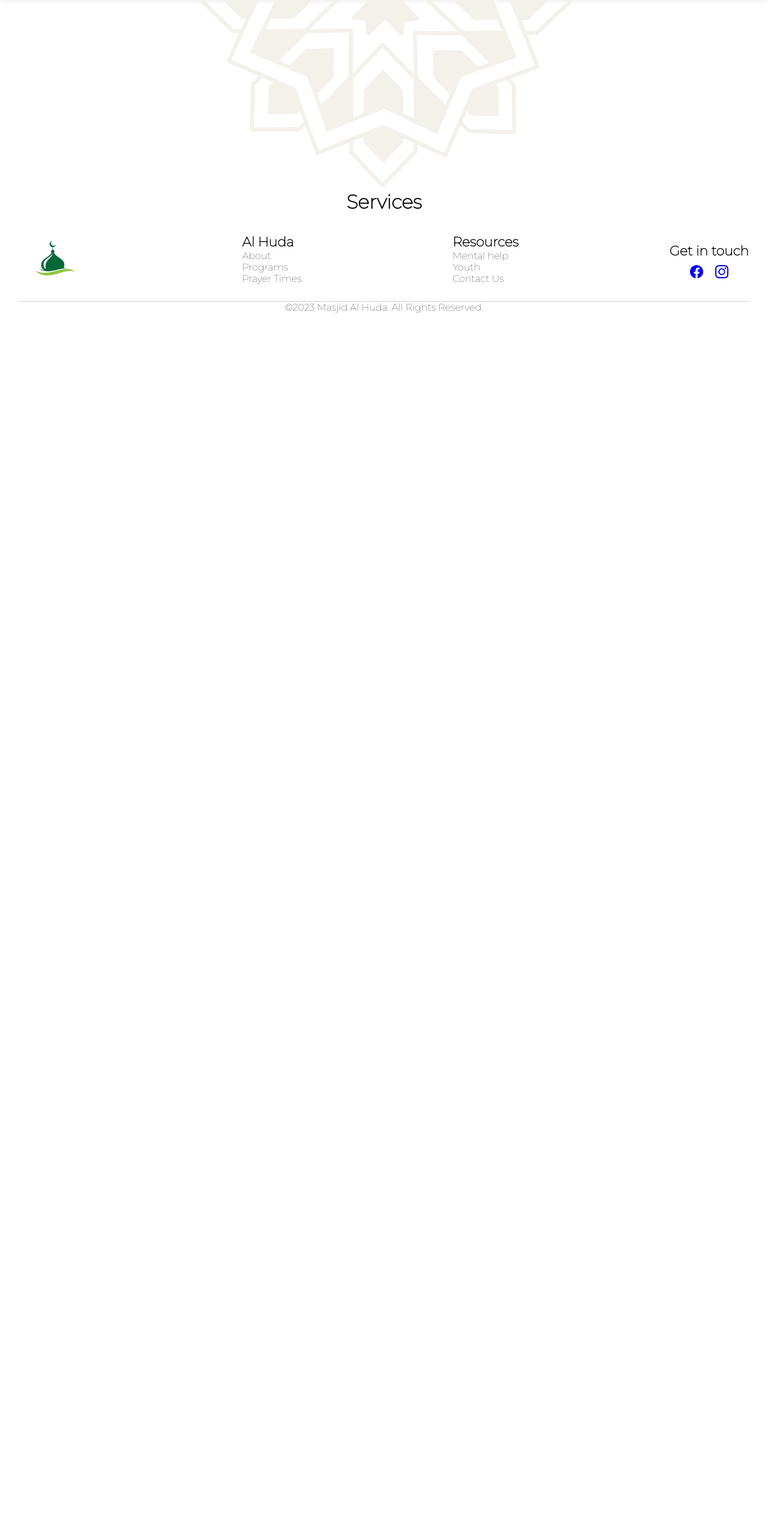
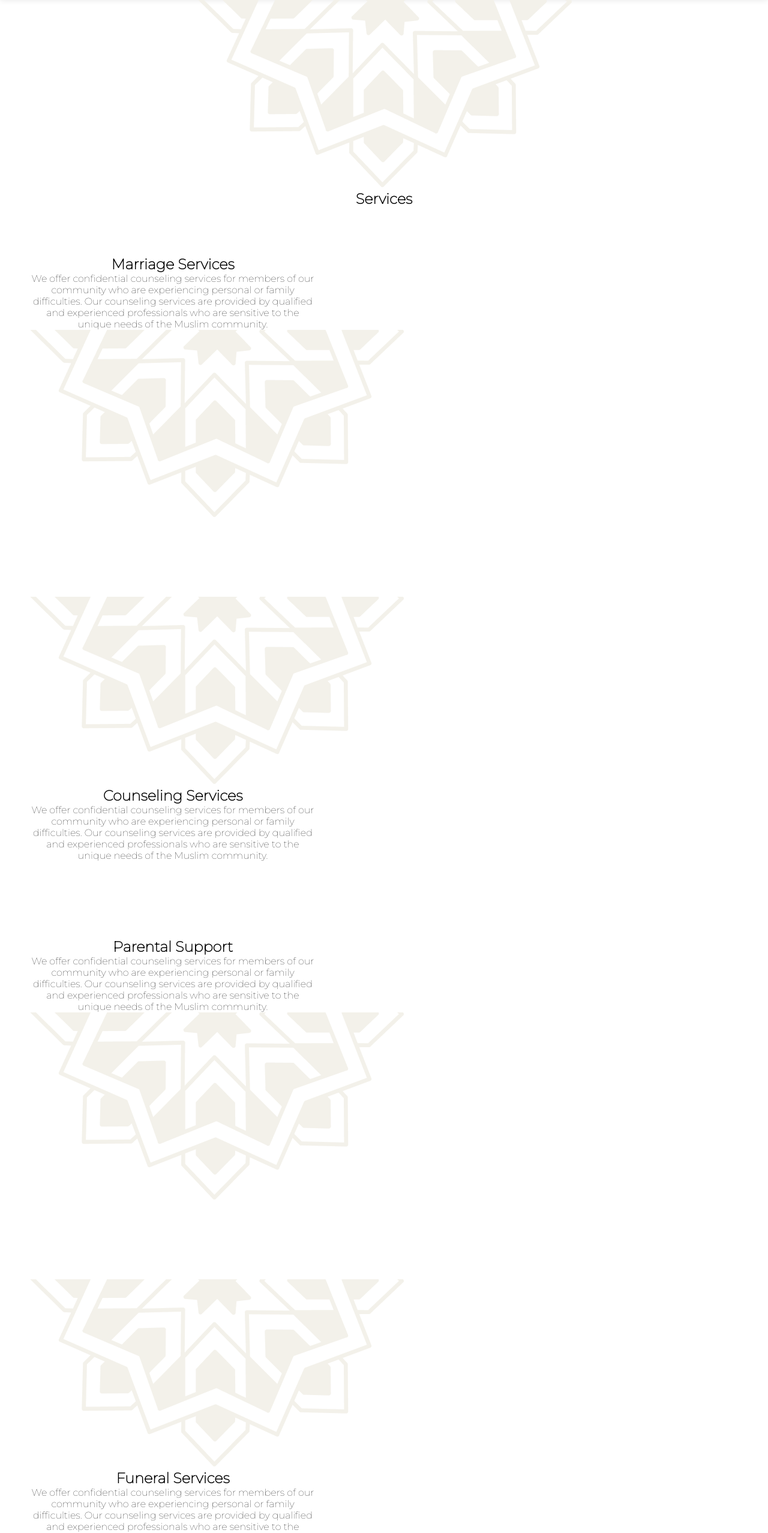
Before and after one commit to nabdi7/masjid, a React (Create React App) app: page /services in a window 1280 px wide. Shown: the part 140-2696 px from the top of the page at 60% size. Before the commit the page ends 800 px from the top, so only its background shows below. Built offline with nearby package versions, Linux system fonts and the light colour scheme.

Commit message:
first commit

```diff
--- a/src/App.js
+++ b/src/App.js
@@ -5,7 +5,7 @@ import Navbar from './components/Navbar';
 import Home from './components/Home';
 import About from './components/About';
 import Services from './components/Services';
-import Programs from './components/Programs';
+import Education from './components/Education';
 import Donate from './components/Donate';
 import Prayer from './components/Prayer';
 import Contact from './components/Contact';
@@ -20,7 +20,7 @@ function App() {
           <Route index element={<Home />}  />
           <Route path="/about" element={<About />} />
           <Route path="/services" element={<Services />} />
-          <Route path="/programs" element={<Programs />} />
+          <Route path="/education" element={<Education />} />
           <Route path="/donate" element={<Donate />} />
           <Route path="/contact" element={<Contact />} />
           <Route path="/prayer" element={<Prayer />} />
--- /dev/null
+++ b/src/components/Education.js
@@ -0,0 +1,37 @@
+import React from "react";
+import "./Education.css";
+
+const Education = () => {
+    return (
+        <>
+        {/* programs or events */}
+        <section className="Education">
+            <h1>Programs</h1>
+            <div className='quran'>
+                <h2>Quran Program</h2>
+                <p>Explore the divine wisdom of the Holy Quran through our structured courses, expert guidance, and a welcoming community. Join us on a journey of spiritual growth and connection with the Quranic teachings.</p>
+            </div>
+
+            <div className='arabic'>
+                <h2>Arabic language</h2>
+                <p>Learn the language of the Holy Quran and the Prophet Muhammad (PBUH) through our Arabic Program. Our courses are designed to help you understand the Quran and Hadith in their original language.</p>
+            </div>
+
+            <div className='seminar'>
+                <h2>Seminars</h2>
+                <p>Learn the language of the Holy Quran and the Prophet Muhammad (PBUH) through our Arabic Program. Our courses are designed to help you understand the Quran and Hadith in their original language.</p>
+            </div>
+        </section>
+
+        <section className='events'>
+            {/* calendar events integration */}
+            <h1>Events happening</h1>
+        </section>
+
+        </>
+
+    );
+
+}
+
+export default Education;
--- a/src/components/Home.css
+++ b/src/components/Home.css
@@ -14,17 +14,19 @@
     padding-left: 4rem;
 }
 
+.title {
+    font-family: "Montserrat";
+    font-size: 59px;
+    margin-bottom: 1rem;
+}
+
 .subheading, .description {
     color: white;
     text-align: center;
     font-family: "Montserrat";
     font-size: 18px;
     font-style: italic;
-}
-
-.title {
-    font-family: "Montserrat";
-    font-size: 59px;
+    margin-bottom: 1rem;
 }
 
 .button {
@@ -84,6 +86,7 @@
     justify-content: space-between;
     align-items: center;
     margin-top: 2rem;
+    max-width: 90%;
 }
 
 .services-box {
@@ -132,9 +135,22 @@
 }
 
 .gallery-title {
+    /* color: #038000; */
     font-family: "Montserrat";
-    color: #038000;
     font-size: 28px;
+    margin-bottom: 3rem;
+    position: relative;
+    display: inline-block;
+}
+
+.gallery-title::after {
+    content: "";
+    display: block;
+    width: 80px;
+    border-bottom: 2px solid #038000;
+    position: absolute;
+    bottom: -15px;
+    left: 25%;
 }
 .gallery-container {
     display: flex;
--- a/src/components/Home.js
+++ b/src/components/Home.js
@@ -7,6 +7,7 @@ import img1 from '../images/front.jpeg';
 import img2 from '../images/interior2.jpeg';
 import img3 from '../images/interior1.jpeg';
 import img4 from '../images/interior3.jpeg';
+import backCover from '../images/pic1.jpg';
 
 const Home = () => {
     const navigate = useNavigate();
@@ -28,9 +29,9 @@ const Home = () => {
             <h1 className='title'>Welcome to Al Huda Mosque</h1>
             {/* <h1>﷽</h1> */}
             {/* <h1>"AND ALLAH INVITES TO THE HOME OF PEACE” Surah Yunus", Verse 25</h1> */}
-            <p className='subheading'>In the name of Allah, the most gracious, most merciful.</p>
-            <p className='description'>Al Huda Mosque is a non-profit organization that
-                serves the Muslim community in Kent, Washington.</p>
+            <h1 className='subheading'>In the name of Allah, the most gracious, most merciful.</h1>
+            {/* <p className='description'>Al Huda Mosque is a non-profit organization that
+                serves the Muslim community in Kent, Washington.</p> */}
             <Link to="/about" className='button home-button' onClick={scrollToAbout}>Learn More</Link>
         </div>
 
@@ -121,6 +122,7 @@ const Home = () => {
         {/* A masjid for everyone */}
         {/* todo: add a background image */}
         <section className='masjid-everyone'>
+            {/* <img src={backCover} alt='background cover'/> */}
             <div className='masjid-everyone-container'>
                 <div className='masjid-everyone-box'>
                     <h1 className='masjid-everyone-title'>A MASJID FOR EVERYONE</h1>
--- a/src/components/Navbar.js
+++ b/src/components/Navbar.js
@@ -17,7 +17,7 @@ const Navbar = () => {
                 <ul>
                     <li><Link to="/about">About Us</Link></li>
                     <li><Link to="/services">Services</Link></li>
-                    <li><Link to="/programs">Education</Link></li>
+                    <li><Link to="/education">Education</Link></li>
                     <li><Link to="#">More</Link>
                         <ul>
                             <li><Link to="/prayer">Prayer Times</Link></li>
--- a/src/components/Programs.js
+++ /dev/null
@@ -1,20 +0,0 @@
-import React from "react";
-import "./Programs.css";
-
-const Programs = () => {
-    return (
-        <>
-        {/* programs or events */}
-        <div className="Programs">
-            <h1>Programs</h1>
-        </div>
-
-        {/* calendar events integration */}
-
-        </>
-
-    );
-
-}
-
-export default Programs;
--- a/src/components/Services.js
+++ b/src/components/Services.js
@@ -5,7 +5,7 @@ import img1 from '../images/pic8.png';
 const Services = () => {
     return (
         <>
-        <div className="Services">
+        <section className="Services">
             <div className='services-image'>
                 <img src={img1} alt="services image" />
             </div>
@@ -16,11 +16,66 @@ const Services = () => {
             personal or family difficulties. Our counseling services are
             provided by qualified and experienced professionals who are
             sensitive to the unique needs of the Muslim community.  */}
+            <div className='services-container'>
+                <div className='services-section'>
+                    <div className='services-box'>
+                        <h2>Marriage Services</h2>
+                        <p>We offer confidential counseling services for members of our community who are experiencing personal or family difficulties. Our counseling services are provided by qualified and experienced professionals who are sensitive to the unique needs of the Muslim community.</p>
+                        <div className='box-image'>
+                            <img src={img1} alt="" />
+                        </div>
+                    </div>
+                </div>
+                <div className='services-section'>
+                    <div className='services-box'>
+                        <div className='box-image'>
+                            <img src={img1} alt="" />
+                        </div>
+                        <h2>Counseling Services</h2>
+                        <p>We offer confidential counseling services for members of our community who are experiencing personal or family difficulties. Our counseling services are provided by qualified and experienced professionals who are sensitive to the unique needs of the Muslim community.</p>
+                    </div>
+                </div>
+                <div className='services-section'>
+                    <div className='services-box'>
+                        <h2>Parental Support</h2>
+                        <p>We offer confidential counseling services for members of our community who are experiencing personal or family difficulties. Our counseling services are provided by qualified and experienced professionals who are sensitive to the unique needs of the Muslim community.</p>
+                        <div className='box-image'>
+                            <img src={img1} alt="" />
+                        </div>
+                    </div>
+                </div>
+                <div className='services-section'>
+                    <div className='services-box'>
+                        <div className='box-image'>
+                            <img src={img1} alt="" />
+                        </div>
+                        <h2>Funeral Services</h2>
+                        <p>We offer confidential counseling services for members of our community who are experiencing personal or family difficulties. Our counseling services are provided by qualified and experienced professionals who are sensitive to the unique needs of the Muslim community.</p>
+                    </div>
+                </div>
+            </div>
 
-        </div>
+        </section>
 
 
         {/* get in touch */}
+        <section className='get-in-touch'>
+            <h1>Get in touch</h1>
+            <div className='get-in-touch-container'>
+                <div className='get-in-touch-box'>
+                    <h2>Address</h2>
+                    <p>1234 Main Street, Anytown, USA</p>
+                </div>
+                <div className='get-in-touch-box'>
+                    <h2>Phone</h2>
+                    <p>123-456-7890</p>
+                </div>
+                <div className='get-in-touch-box'>
+                    <h2>Email</h2>
+                    <p> alhuda@masjid.com </p>
+                </div>
+            </div>
+        </section>
 
         </>
 
```
Also changed, not shown: src/components/Education.css (added), src/components/Programs.css (deleted).
